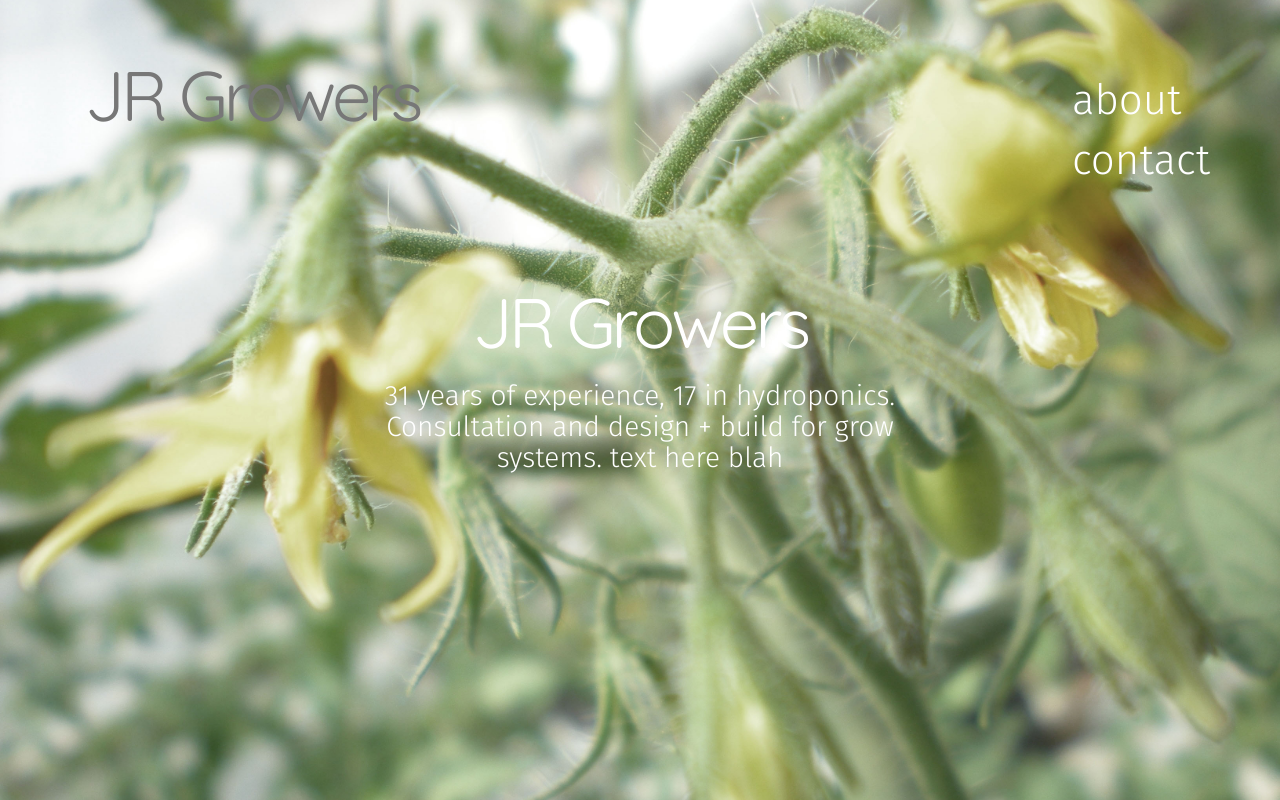
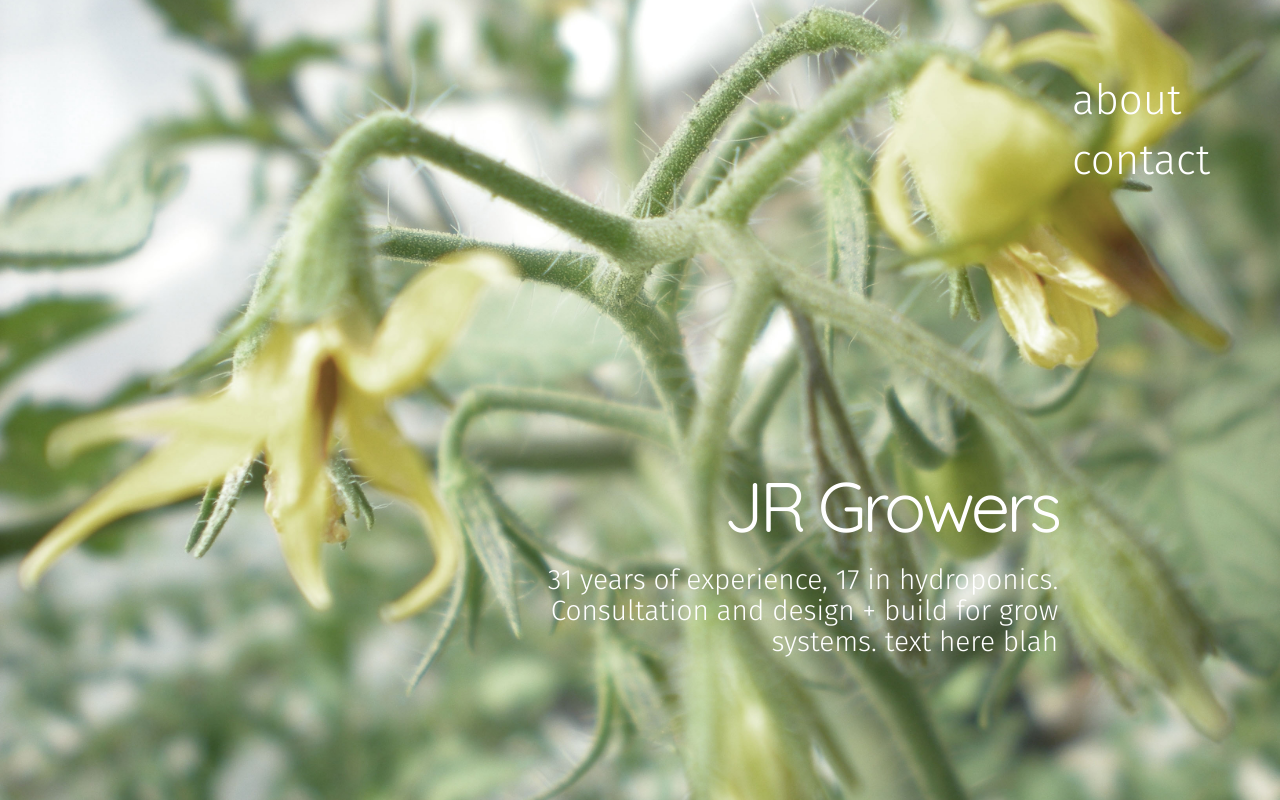
Before and after one commit to cortneyPop/jrgrower, a plain HTML site: page index.html in a window 1280 px wide. Drawn offline with nearby package versions, Linux system fonts and the light colour scheme.

Commit message:
dogs and cats

```diff
--- a/index.html
+++ b/index.html
@@ -28,7 +28,7 @@
         <div class="">
             <!-- Brand and toggle get grouped for better mobile display -->
             <div class="navbar-header">
-                <a class="navbar-brand" href="#">JR Growers</a>
+                <a class="navbar-brand hide" href="#">JR Growers</a>
             </div>
             <div class="">
                 <ul class="nav-ul navbar-right">
@@ -42,10 +42,13 @@
 
 
 <!-- MAIN CONTENT -->
-<div class="container-full main-wrapper">
+<div class="container main-wrapper">
     <div class="main-content">
-        <h1>JR Growers</h1>
-        <h2>31 years of experience, 17 in hydroponics. Consultation and design + build for grow systems. text here blah</h2>
+        <div class="col-sm-5"></div>
+        <div class="col-sm-7">
+                <h1>JR Growers</h1>
+                <h2>31 years of experience, 17 in hydroponics. Consultation and design + build for grow systems. text here blah</h2>
+        </div>
     </div>
 </div>
 
--- a/styles/styles.css
+++ b/styles/styles.css
@@ -30,9 +30,8 @@ h2 {
 }
 
 .main-content {
-    text-align: center;
-    max-width: 600px;
-    margin: 5% auto;
+    text-align: right;
+    margin: 20% 12% 0 0;
 }
 
 
```
